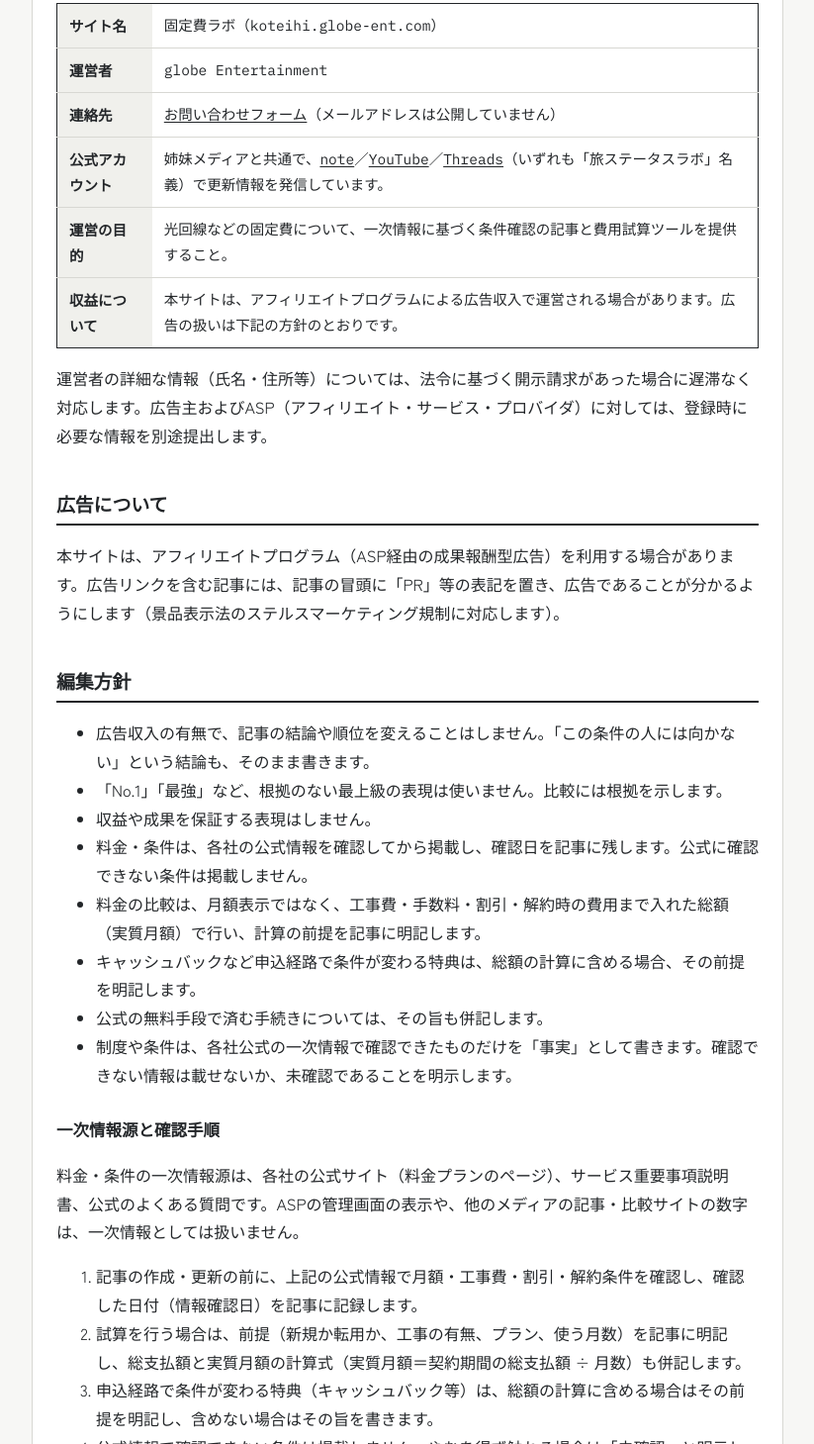
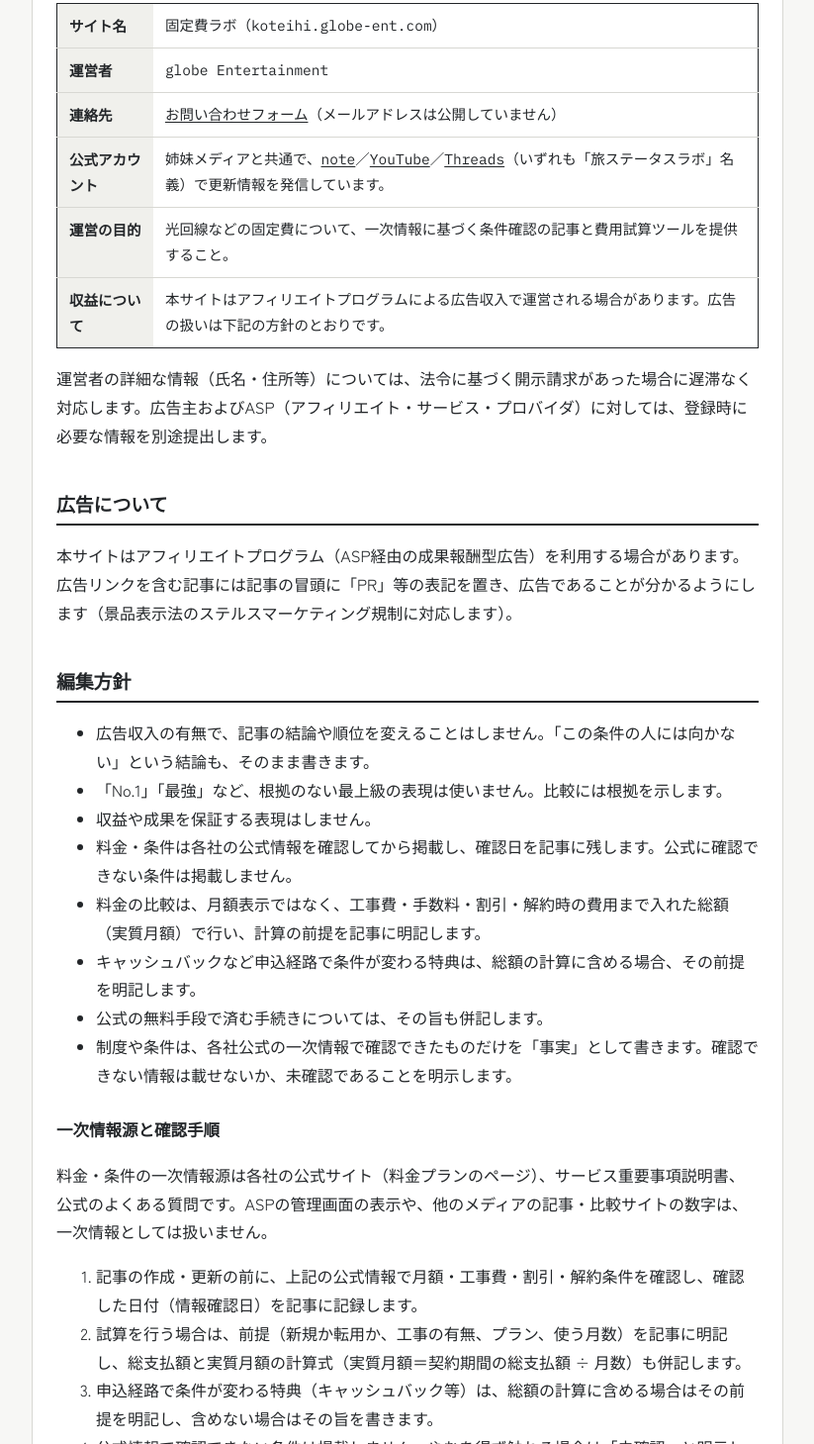
Before and after one commit to miv1982biz-sketch/koteihi-site, a plain HTML site: page about.html in a window 1280 px wide. Shown: the part 342-1801 px from the top of the page at 99% size, without its empty margins (228-1051 px from the left). Drawn offline with Linux system fonts and the light colour scheme.

Commit message:
文案の推敲（yomiyasu 全量見直し）

```diff
--- a/about.html
+++ b/about.html
@@ -37,19 +37,19 @@
     <tr><th>連絡先</th><td><a href="contact.html">お問い合わせフォーム</a>（メールアドレスは公開していません）</td></tr>
     <tr><th>公式アカウント</th><td>姉妹メディアと共通で、<a href="https://note.com/tabi_status_lab" target="_blank" rel="noopener">note</a>／<a href="https://www.youtube.com/@tabi_status_lab" target="_blank" rel="noopener">YouTube</a>／<a href="https://www.threads.com/@tabi_status_lab" target="_blank" rel="noopener">Threads</a>（いずれも「旅ステータスラボ」名義）で更新情報を発信しています。</td></tr>
     <tr><th>運営の目的</th><td>光回線などの固定費について、一次情報に基づく条件確認の記事と費用試算ツールを提供すること。</td></tr>
-    <tr><th>収益について</th><td>本サイトは、アフィリエイトプログラムによる広告収入で運営される場合があります。広告の扱いは下記の方針のとおりです。</td></tr>
+    <tr><th>収益について</th><td>本サイトはアフィリエイトプログラムによる広告収入で運営される場合があります。広告の扱いは下記の方針のとおりです。</td></tr>
   </table>
   <p>運営者の詳細な情報（氏名・住所等）については、法令に基づく開示請求があった場合に遅滞なく対応します。広告主およびASP（アフィリエイト・サービス・プロバイダ）に対しては、登録時に必要な情報を別途提出します。</p>
 
   <h2>広告について</h2>
-  <p>本サイトは、アフィリエイトプログラム（ASP経由の成果報酬型広告）を利用する場合があります。広告リンクを含む記事には、記事の冒頭に「PR」等の表記を置き、広告であることが分かるようにします（景品表示法のステルスマーケティング規制に対応します）。</p>
+  <p>本サイトはアフィリエイトプログラム（ASP経由の成果報酬型広告）を利用する場合があります。広告リンクを含む記事には記事の冒頭に「PR」等の表記を置き、広告であることが分かるようにします（景品表示法のステルスマーケティング規制に対応します）。</p>
 
   <h2>編集方針</h2>
   <ul>
     <li>広告収入の有無で、記事の結論や順位を変えることはしません。「この条件の人には向かない」という結論も、そのまま書きます。</li>
     <li>「No.1」「最強」など、根拠のない最上級の表現は使いません。比較には根拠を示します。</li>
     <li>収益や成果を保証する表現はしません。</li>
-    <li>料金・条件は、各社の公式情報を確認してから掲載し、確認日を記事に残します。公式に確認できない条件は掲載しません。</li>
+    <li>料金・条件は各社の公式情報を確認してから掲載し、確認日を記事に残します。公式に確認できない条件は掲載しません。</li>
     <li>料金の比較は、月額表示ではなく、工事費・手数料・割引・解約時の費用まで入れた総額（実質月額）で行い、計算の前提を記事に明記します。</li>
     <li>キャッシュバックなど申込経路で条件が変わる特典は、総額の計算に含める場合、その前提を明記します。</li>
     <li>公式の無料手段で済む手続きについては、その旨も併記します。</li>
@@ -57,7 +57,7 @@
   </ul>
 
   <h3>一次情報源と確認手順</h3>
-  <p>料金・条件の一次情報源は、各社の公式サイト（料金プランのページ）、サービス重要事項説明書、公式のよくある質問です。ASPの管理画面の表示や、他のメディアの記事・比較サイトの数字は、一次情報としては扱いません。</p>
+  <p>料金・条件の一次情報源は各社の公式サイト（料金プランのページ）、サービス重要事項説明書、公式のよくある質問です。ASPの管理画面の表示や、他のメディアの記事・比較サイトの数字は、一次情報としては扱いません。</p>
   <ol>
     <li>記事の作成・更新の前に、上記の公式情報で月額・工事費・割引・解約条件を確認し、確認した日付（情報確認日）を記事に記録します。</li>
     <li>試算を行う場合は、前提（新規か転用か、工事の有無、プラン、使う月数）を記事に明記し、総支払額と実質月額の計算式（実質月額＝契約期間の総支払額 ÷ 月数）も併記します。</li>
```
Also changed, not shown: index.html (+1 -1 lines).
